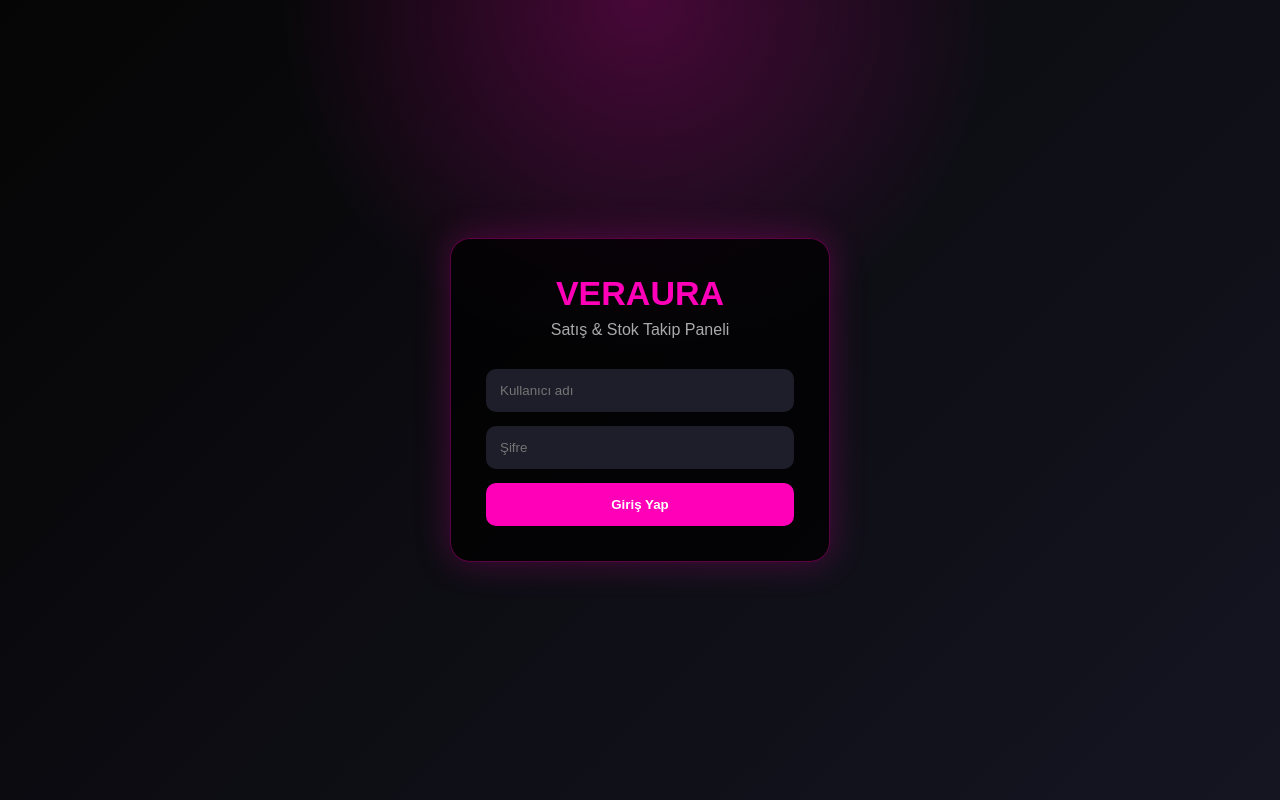
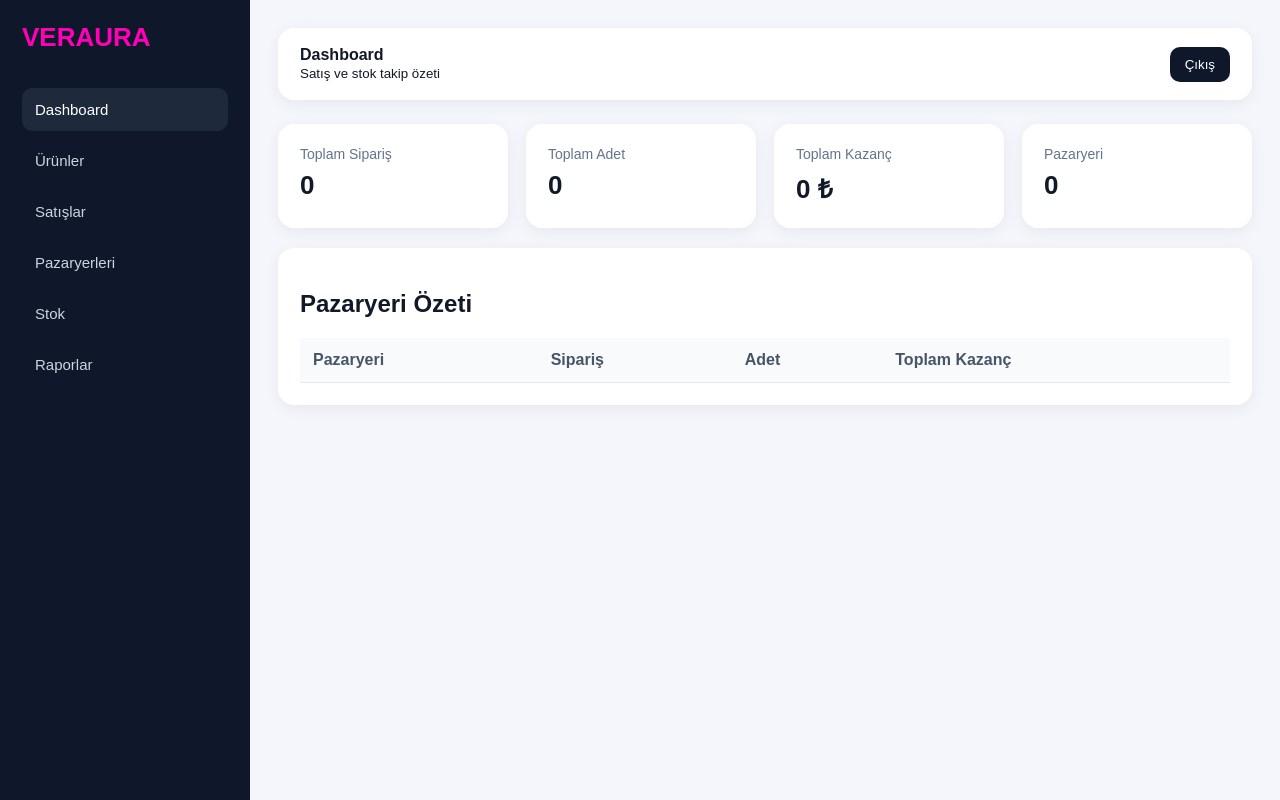
Before and after one commit to ibrahimsurgit/veraura, a website: page public/index.html in a window 1280 px wide. Drawn offline with Linux system fonts and the light colour scheme; no server answers.

Commit message:
profesyonel admin panel

```diff
--- a/public/index.html
+++ b/public/index.html
@@ -14,113 +14,87 @@
 body{
     margin:0;
     font-family:Arial, sans-serif;
-    background:#0b0b10;
-    color:#fff;
+    background:#f4f6fb;
+    color:#111827;
 }
 
-.login-page{
+.layout{
+    display:flex;
     min-height:100vh;
-    display:flex;
-    align-items:center;
-    justify-content:center;
-    background:
-        radial-gradient(circle at top, rgba(255,0,180,0.25), transparent 35%),
-        linear-gradient(135deg,#050505,#151522);
 }
 
-.login-box{
-    width:380px;
-    background:rgba(0,0,0,0.75);
-    border:1px solid rgba(255,0,180,0.35);
-    border-radius:20px;
-    padding:35px;
-    box-shadow:0 0 35px rgba(255,0,180,0.25);
+.sidebar{
+    width:250px;
+    background:#0f172a;
+    color:white;
+    padding:22px;
 }
 
 .logo{
-    text-align:center;
-    font-size:34px;
+    font-size:26px;
     font-weight:bold;
     color:#ff00b8;
-    margin-bottom:8px;
+    margin-bottom:35px;
 }
 
-.subtitle{
-    text-align:center;
-    color:#aaa;
-    margin-bottom:30px;
+.menu button{
+    width:100%;
+    background:transparent;
+    color:#cbd5e1;
+    border:none;
+    padding:13px;
+    text-align:left;
+    border-radius:10px;
+    cursor:pointer;
+    margin-bottom:8px;
+    font-size:15px;
 }
 
-input{
-    width:100%;
-    padding:14px;
-    margin-bottom:14px;
-    border:none;
-    border-radius:10px;
-    background:#1e1e2a;
-    color:#fff;
-    outline:none;
+.menu button:hover,
+.menu button.active{
+    background:#1e293b;
+    color:white;
 }
 
-button{
-    width:100%;
-    padding:14px;
-    border:none;
-    border-radius:10px;
-    background:#ff00b8;
-    color:#fff;
-    font-weight:bold;
-    cursor:pointer;
+.main{
+    flex:1;
+    padding:28px;
 }
 
-button:hover{
-    background:#d9009d;
-}
-
-.error{
-    color:#ff6b6b;
-    text-align:center;
-    margin-top:15px;
-    display:none;
-}
-
-.panel{
-    display:none;
-    min-height:100vh;
-    background:#f3f4f6;
-    color:#111;
-}
-
-.header{
-    background:#111;
-    color:#fff;
-    padding:18px 28px;
+.topbar{
+    background:white;
+    padding:18px 22px;
+    border-radius:16px;
+    margin-bottom:24px;
     display:flex;
     justify-content:space-between;
     align-items:center;
-}
-
-.header-title{
-    font-weight:bold;
-    color:#ff00b8;
-}
-
-.logout{
-    width:auto;
-    padding:9px 16px;
-    background:#333;
-}
-
-.content{
-    padding:30px;
+    box-shadow:0 4px 16px rgba(0,0,0,0.06);
 }
 
 .card{
     background:white;
-    padding:20px;
-    border-radius:12px;
+    border-radius:16px;
+    padding:22px;
+    box-shadow:0 4px 16px rgba(0,0,0,0.06);
     margin-bottom:20px;
-    box-shadow:0 2px 10px rgba(0,0,0,0.08);
+}
+
+.grid{
+    display:grid;
+    grid-template-columns:repeat(4,1fr);
+    gap:18px;
+}
+
+.stat-title{
+    color:#64748b;
+    font-size:14px;
+}
+
+.stat-value{
+    font-size:26px;
+    font-weight:bold;
+    margin-top:8px;
 }
 
 table{
@@ -129,46 +103,80 @@ table{
 }
 
 th, td{
-    padding:12px;
-    border-bottom:1px solid #ddd;
+    padding:13px;
+    border-bottom:1px solid #e5e7eb;
     text-align:left;
 }
 
 th{
-    background:#fafafa;
+    background:#f8fafc;
+    color:#475569;
 }
 
 .kazanc{
-    color:green;
+    color:#16a34a;
     font-weight:bold;
+}
+
+.logout{
+    background:#0f172a;
+    color:white;
+    border:none;
+    padding:10px 15px;
+    border-radius:10px;
+    cursor:pointer;
 }
 </style>
 </head>
 
 <body>
 
-<div class="login-page" id="loginPage">
-    <div class="login-box">
+<div class="layout">
+
+    <aside class="sidebar">
         <div class="logo">VERAURA</div>
-        <div class="subtitle">Satış & Stok Takip Paneli</div>
 
-        <input type="text" id="username" placeholder="Kullanıcı adı">
-        <input type="password" id="password" placeholder="Şifre">
+        <div class="menu">
+            <button class="active">Dashboard</button>
+            <button>Ürünler</button>
+            <button>Satışlar</button>
+            <button>Pazaryerleri</button>
+            <button>Stok</button>
+            <button>Raporlar</button>
+        </div>
+    </aside>
 
-        <button onclick="login()">Giriş Yap</button>
+    <main class="main">
+        <div class="topbar">
+            <div>
+                <strong>Dashboard</strong><br>
+                <small>Satış ve stok takip özeti</small>
+            </div>
 
-        <div class="error" id="errorBox">Kullanıcı adı veya şifre hatalı</div>
-    </div>
-</div>
+            <button class="logout">Çıkış</button>
+        </div>
 
-<div class="panel" id="panel">
-    <div class="header">
-        <div class="header-title">VERAURA PANEL</div>
-        <button class="logout" onclick="logout()">Çıkış</button>
-    </div>
+        <div class="grid">
+            <div class="card">
+                <div class="stat-title">Toplam Sipariş</div>
+                <div class="stat-value" id="toplamSiparis">0</div>
+            </div>
 
-    <div class="content">
-        <h1>Dashboard</h1>
+            <div class="card">
+                <div class="stat-title">Toplam Adet</div>
+                <div class="stat-value" id="toplamAdet">0</div>
+            </div>
+
+            <div class="card">
+                <div class="stat-title">Toplam Kazanç</div>
+                <div class="stat-value" id="toplamKazanc">0 ₺</div>
+            </div>
+
+            <div class="card">
+                <div class="stat-title">Pazaryeri</div>
+                <div class="stat-value" id="pazaryeriSayisi">0</div>
+            </div>
+        </div>
 
         <div class="card">
             <h2>Pazaryeri Özeti</h2>
@@ -182,36 +190,15 @@ th{
                         <th>Toplam Kazanç</th>
                     </tr>
                 </thead>
+
                 <tbody></tbody>
             </table>
         </div>
-    </div>
+    </main>
+
 </div>
 
 <script>
-function login(){
-    const username = document.getElementById("username").value;
-    const password = document.getElementById("password").value;
-
-    if(username === "admin" && password === "12345"){
-        localStorage.setItem("verauraLogin", "true");
-        panelAc();
-    }else{
-        document.getElementById("errorBox").style.display = "block";
-    }
-}
-
-function logout(){
-    localStorage.removeItem("verauraLogin");
-    location.reload();
-}
-
-function panelAc(){
-    document.getElementById("loginPage").style.display = "none";
-    document.getElementById("panel").style.display = "block";
-    dashboardGetir();
-}
-
 async function dashboardGetir(){
     const response = await fetch("/dashboard");
     const result = await response.json();
@@ -219,7 +206,15 @@ async function dashboardGetir(){
     const tbody = document.querySelector("#dashboardTable tbody");
     tbody.innerHTML = "";
 
+    let toplamSiparis = 0;
+    let toplamAdet = 0;
+    let toplamKazanc = 0;
+
     result.data.forEach(item => {
+        toplamSiparis += Number(item.siparis_sayisi);
+        toplamAdet += Number(item.toplam_adet);
+        toplamKazanc += Number(item.toplam_kazanc);
+
         tbody.innerHTML += `
             <tr>
                 <td>${item.pazaryeri}</td>
@@ -229,11 +224,14 @@ async function dashboardGetir(){
             </tr>
         `;
     });
+
+    document.getElementById("toplamSiparis").innerText = toplamSiparis;
+    document.getElementById("toplamAdet").innerText = toplamAdet;
+    document.getElementById("toplamKazanc").innerText = toplamKazanc.toLocaleString("tr-TR") + " ₺";
+    document.getElementById("pazaryeriSayisi").innerText = result.data.length;
 }
 
-if(localStorage.getItem("verauraLogin") === "true"){
-    panelAc();
-}
+dashboardGetir();
 </script>
 
 </body>
```
